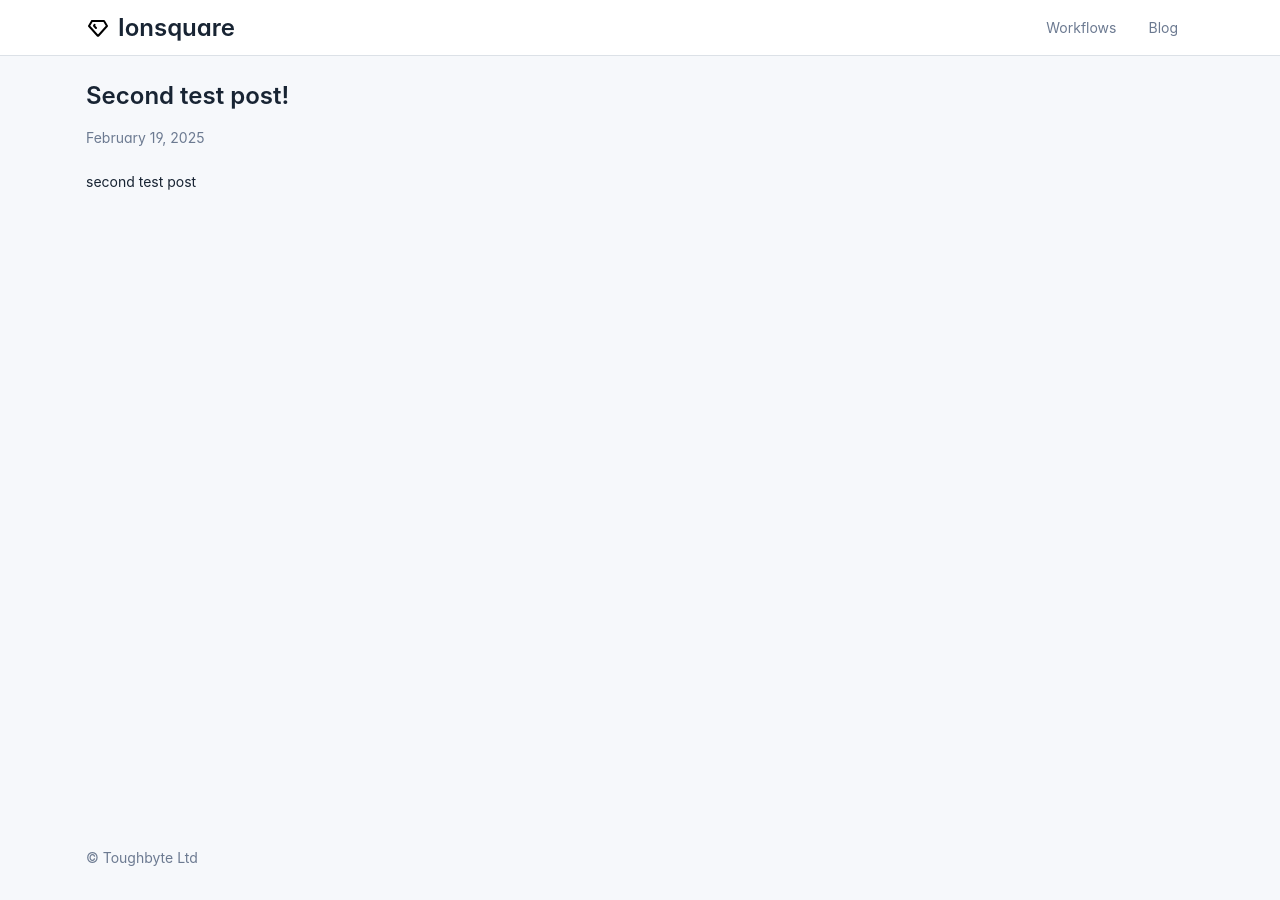
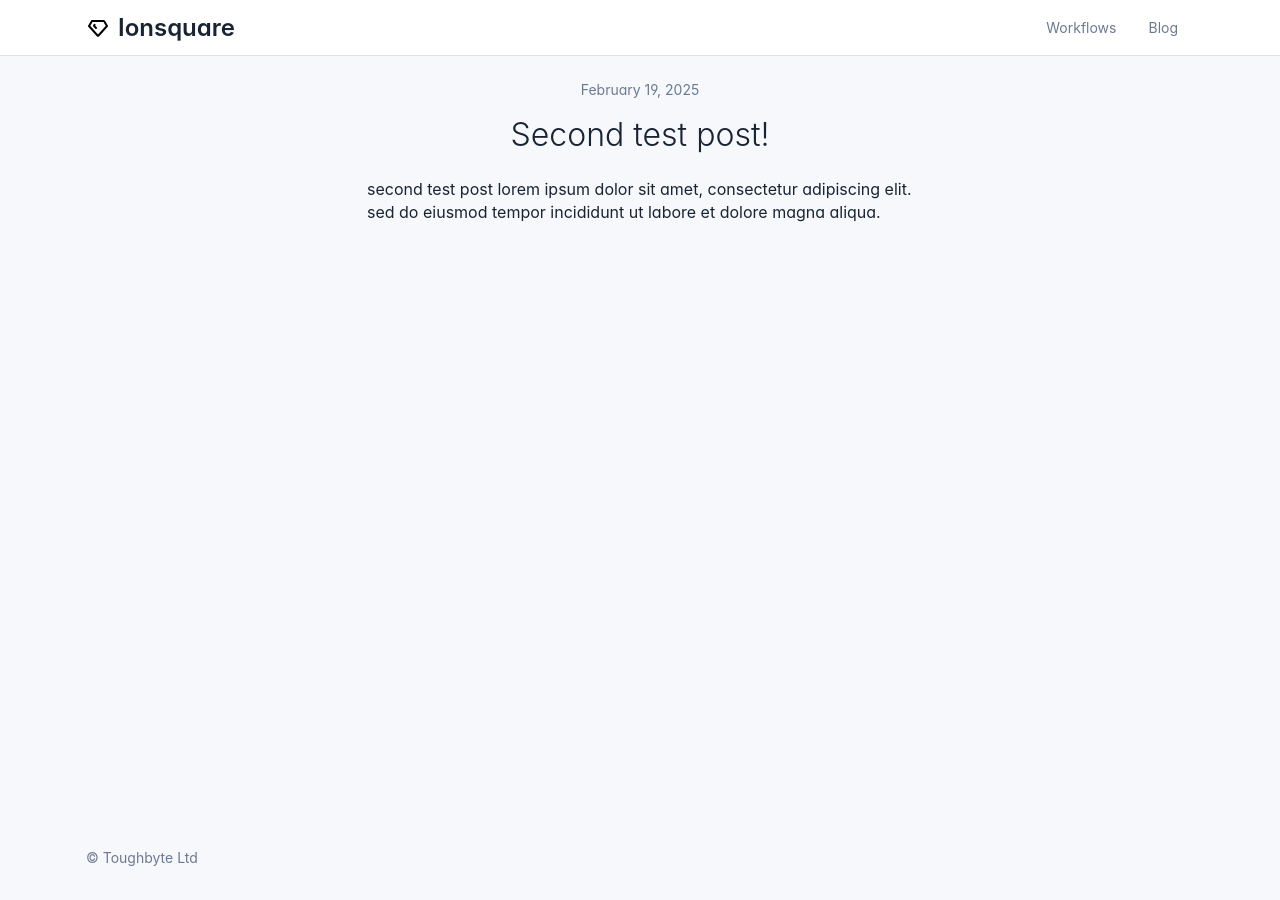
Before and after one commit to olegp/ionsquare.com, a Jekyll site: the page built from site/_posts/2025-02-19-second-post.html, in a window 1280 px wide. Built offline with Jekyll 4.4.1, drawn with Linux system fonts in a browser that asks for light colours.

Commit message:
make post looks better

```diff
--- a/site/_layouts/post.html
+++ b/site/_layouts/post.html
@@ -3,16 +3,13 @@ layout: default
 ---
 
 <div class="container py-4">
-  <article class="post">
-    <header class="post-header mb-4">
-      <h1 class="post-title">{{ page.title }}</h1>
-      <p class="post-meta text-muted">
+  <div class="row justify-content-center">
+    <div class="col-6">
+      <p class="text-muted text-center">
         {{ page.date | date: "%B %-d, %Y" }}
       </p>
-    </header>
-
-    <div class="post-content">
-      {{ content }}
+      <div class="text-center display-6 mb-4">{{ page.title }}</div>
+      <div class="fs-3">{{ content }}</div>
     </div>
-  </article>
+  </div>
 </div>
--- a/site/_posts/2025-02-19-second-post.html
+++ b/site/_posts/2025-02-19-second-post.html
@@ -3,4 +3,4 @@ layout: post
 title:  "Second test post!"
 ---
 
-second test post
+second test post lorem ipsum dolor sit amet, consectetur adipiscing elit. sed do eiusmod tempor incididunt ut labore et dolore magna aliqua.
```
